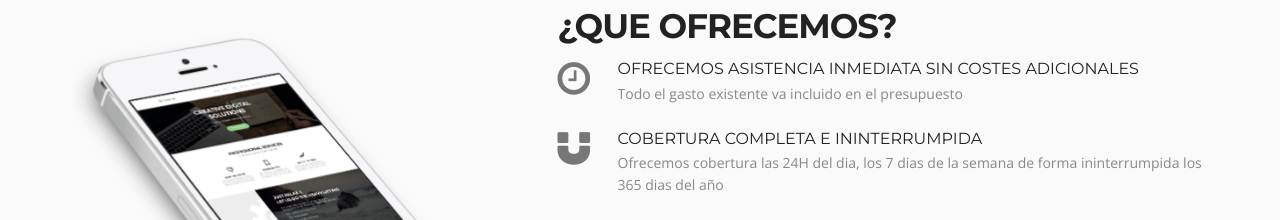
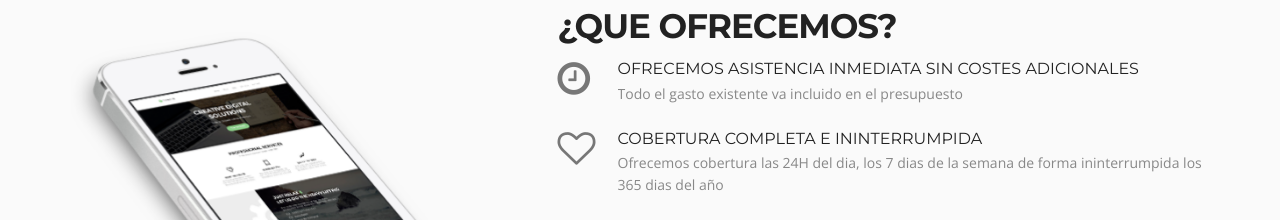
Before and after one commit to juanjoselopezroldan/hosting, a plain HTML site: page app-web/index.html in a window 1280 px wide. Shown: the part 1780-2000 px from the top of the page. Drawn offline with nearby package versions, Linux system fonts and the light colour scheme.

Commit message:
modificacion de html

```diff
--- a/app-web/index.html
+++ b/app-web/index.html
@@ -125,7 +125,7 @@
                 </div>
 								<div class="featured-box">
 	                	<div class="featured-box-col1 wow fadeInRight delay-02s">
-	                    	<i class="fa-magnet"></i>
+	                    	<i class="fa-heart-o"></i>
 	                    </div>
 	                	<div class="featured-box-col2 wow fadeInRight delay-02s">
 	                        <h3>Cobertura completa e ininterrumpida</h3>
```
